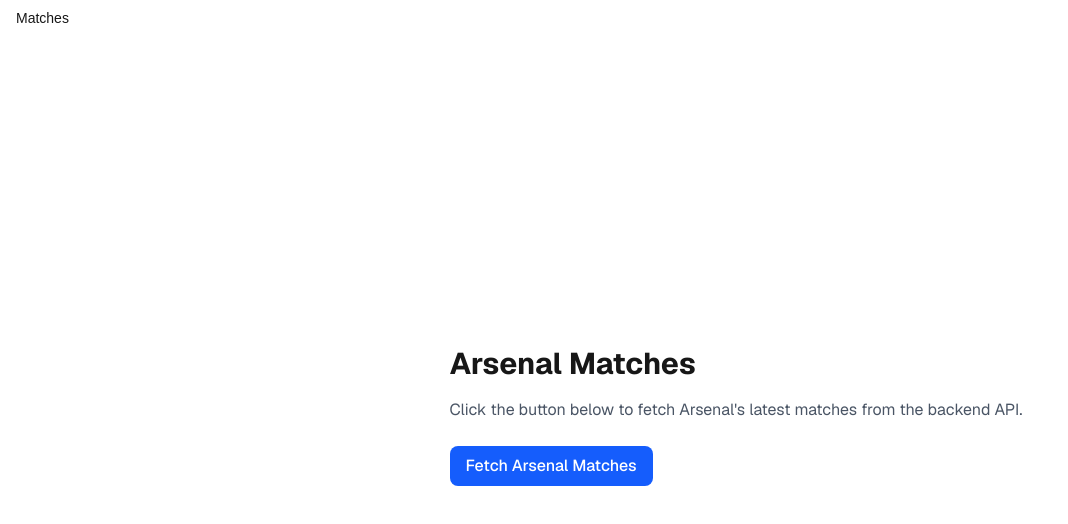
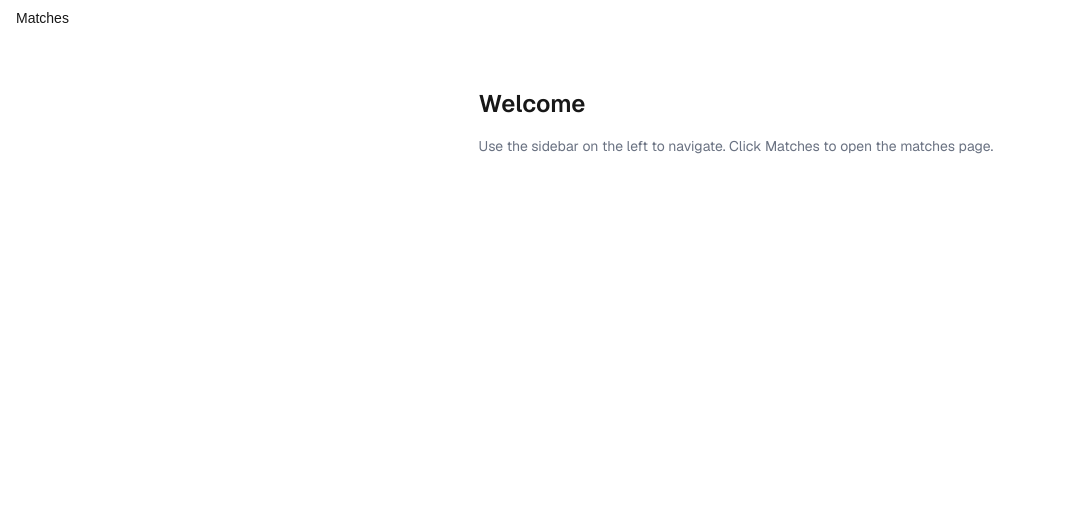
Before and after one commit to kovacs-roland2/statlines-frontend, a Next.js app: page / in a window 1280 px wide. Shown: the top 524 px of the page, without its empty margins (0-1068 px from the left). Built offline with nearby package versions, Linux system fonts and the light colour scheme; no server answers.

Commit message:
Create Matches page

```diff
--- a/src/app/page.tsx
+++ b/src/app/page.tsx
@@ -1,11 +1,13 @@
-import MatchesPage from './matches/page';
-
 export default function Home() {
   return (
     <div className="grid min-h-screen grid-rows-[20px_1fr_20px] items-center justify-items-center gap-16 p-8 pb-20 font-[family-name:var(--font-geist-sans)] sm:p-20">
-      <main className="row-start-2 flex flex-col items-center gap-[32px] sm:items-start">
-        <MatchesPage />
-      </main>
+      <div className="mx-auto max-w-6xl">
+        <h1 className="text-2xl font-semibold">Welcome</h1>
+        <p className="mt-4 text-sm text-gray-500">
+          Use the sidebar on the left to navigate. Click Matches to open the
+          matches page.
+        </p>
+      </div>
     </div>
   );
 }
```
